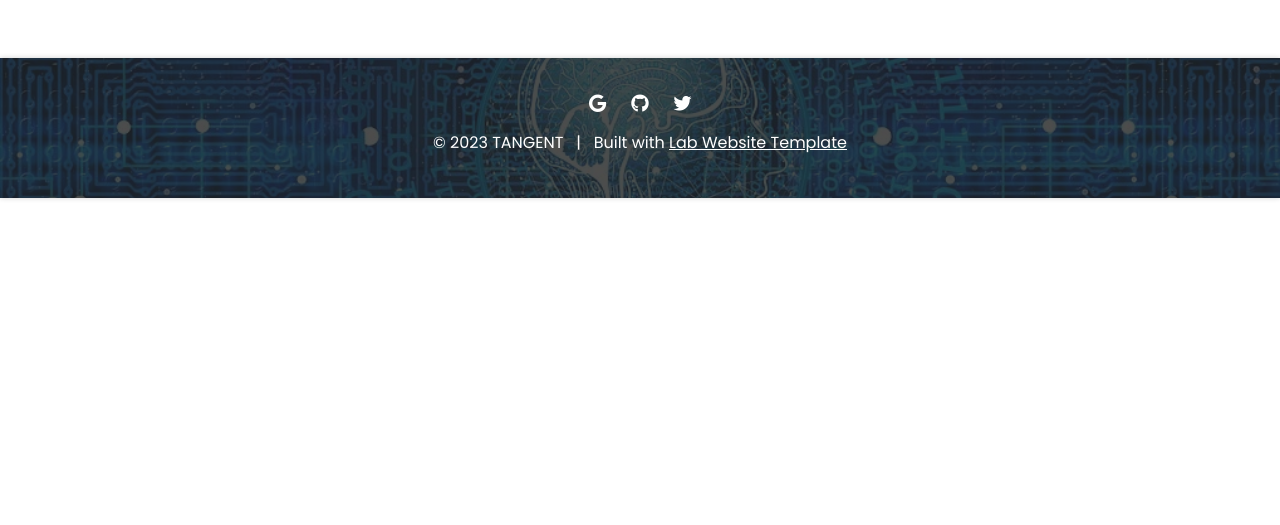
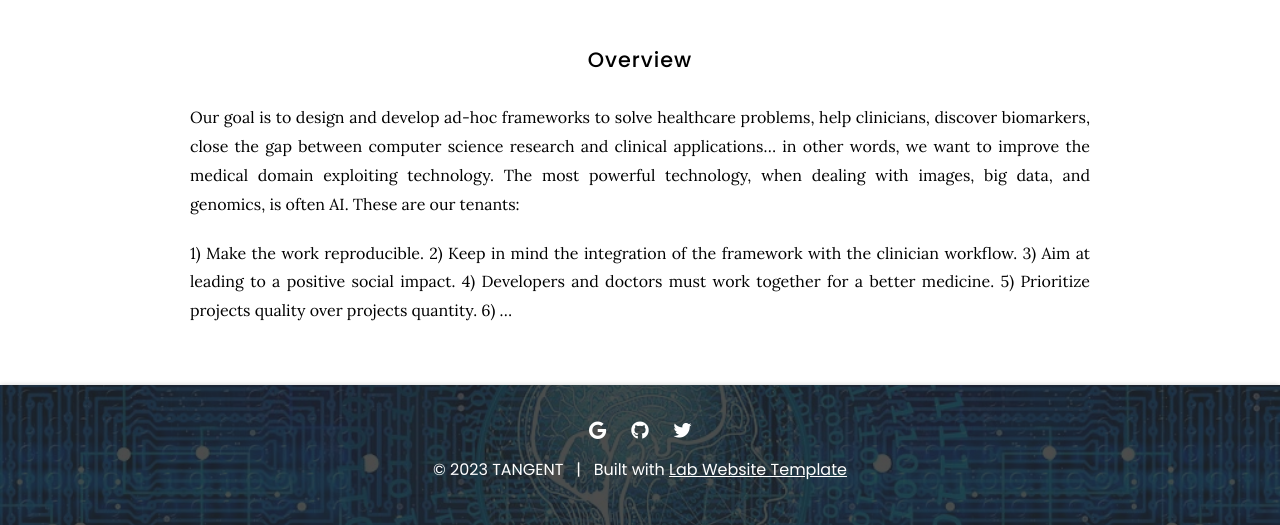
Before and after one commit to riccardoscheda/riccardoscheda.github.io, a Jekyll site: the page built from research/index.md, in a window 1280 px wide. Shown: the part 786-1311 px from the top of the page. Built offline with Jekyll 4.4.1, drawn with Linux system fonts in a browser that asks for light colours; before the commit the page ends 984 px from its top, so only the background shows below that.

Commit message:
Update index.md

```diff
--- a/research/index.md
+++ b/research/index.md
@@ -21,3 +21,13 @@ Depending on your interests you might be more interested to know about our resea
   tooltip2="Our research from a medical perspective"
 
 %}
+
+## Overview
+Our goal is to design and develop ad-hoc frameworks to solve healthcare problems, help clinicians, discover biomarkers, close the gap between computer science research and clinical applications... in other words, we want to improve the medical domain exploiting technology. The most powerful technology, when dealing with images, big data, and genomics, is often AI. These are our tenants:
+
+1) Make the work reproducible.
+2) Keep in mind the integration of the framework with the clinician workflow.
+3) Aim at leading to a positive social impact.
+4) Developers and doctors must work together for a better medicine.
+5) Prioritize projects quality over projects quantity.
+6) ...
```
